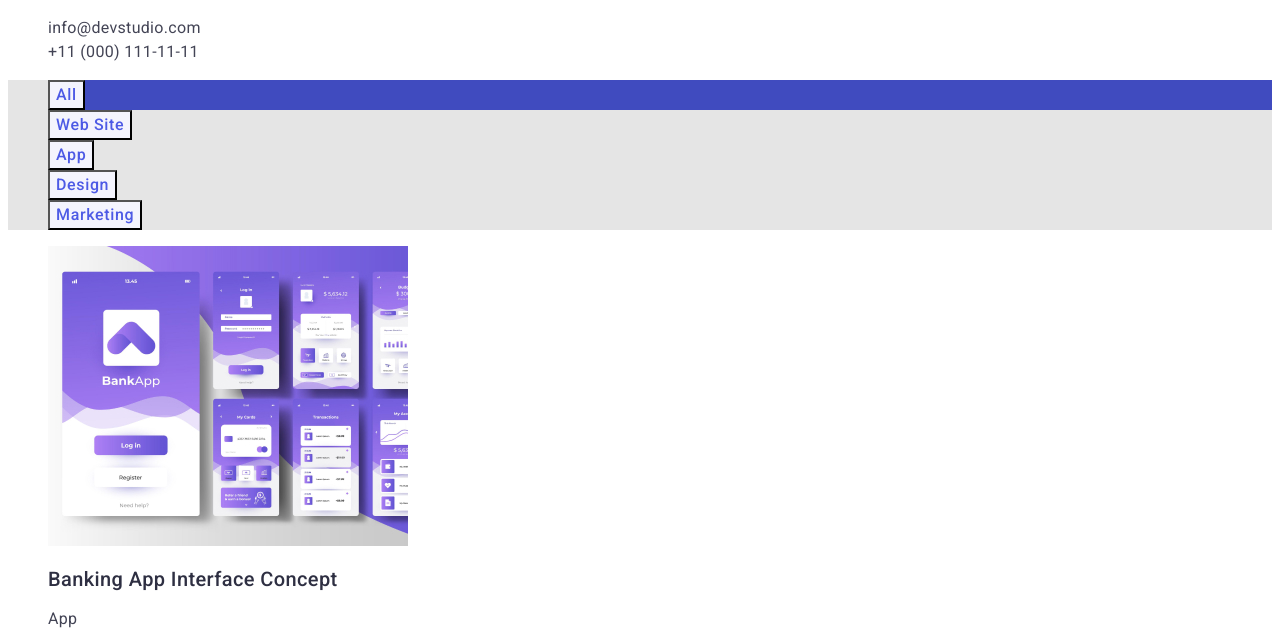
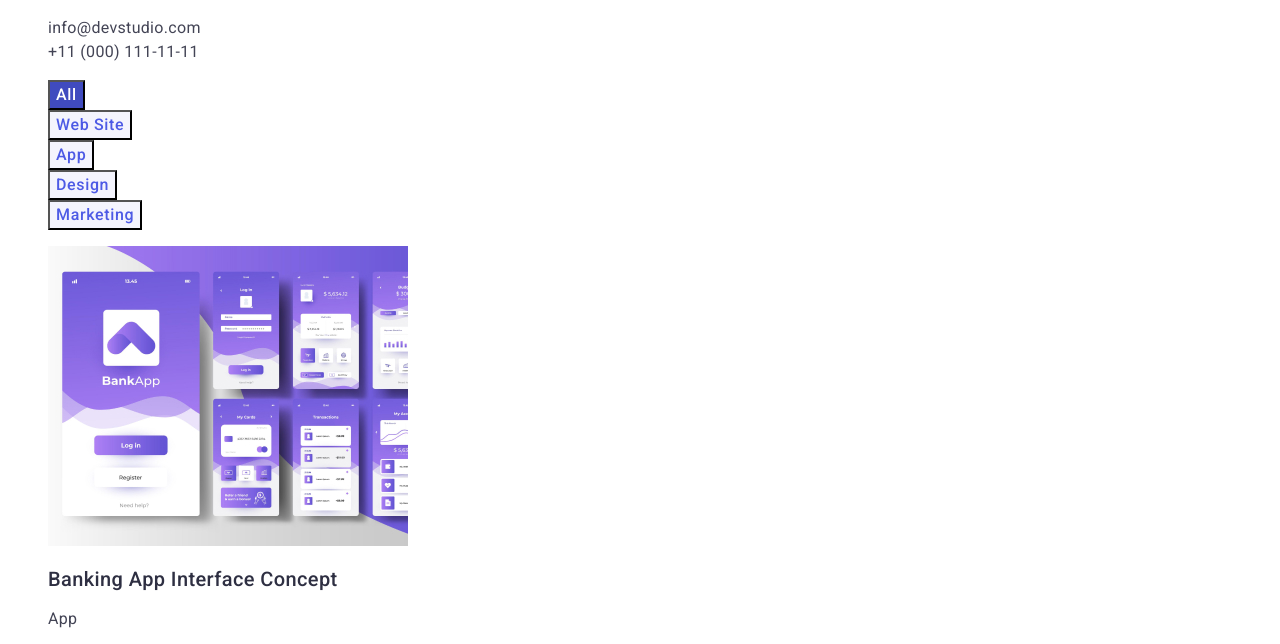
Before and after one commit to Demostar80/goit-markup-hw-02, a plain HTML site: page portfolio.html in a window 1280 px wide. In both pictures the pointer is over the button "All". Shown: the part 117-761 px from the top of the page. Drawn offline with Linux system fonts and the light colour scheme.

Commit message:
Summary hw02

```diff
--- a/css/styles.css
+++ b/css/styles.css
@@ -214,10 +214,11 @@ body {
 /*Main section portfolio*/
 
 .btn-item {
-  background-color: #e5e5e5;
+  background-color: #ffffff;
 }
 
 .btn-list-text {
+  background-color: #ffffff;
 }
 
 .btn-list {
@@ -229,13 +230,13 @@ body {
   letter-spacing: 0.04em;
   color: var(--logo-web-color);
   background-color: var(--btn-background-cloud-color);
+  cursor: pointer;
 }
 
-.btn-list-text:hover,
-.btn-list-text:focus {
+.btn-list:hover,
+.btn-list:focus {
   color: #ffffff;
   background-color: #404bbf;
-  cursor: pointer;
 }
 
 /*Projects list*/
```
